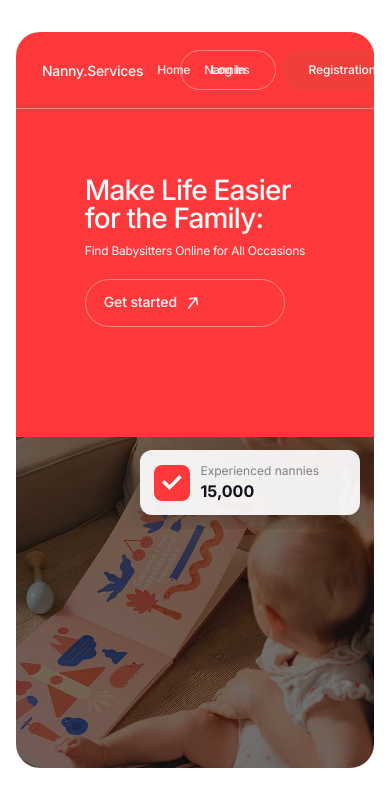
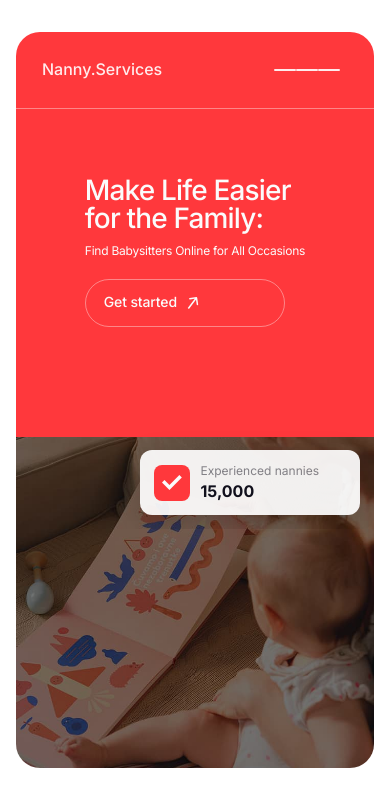
Before and after one commit to MaxBorei/Nanny.Services, a React (Vite) app: page / in a window 390 px wide. Shown: the top 806 px of the page. Built offline with nearby package versions, Linux system fonts and the light colour scheme.

Commit message:
refactor: responsive header and mobile menu

```diff
--- a/src/components/Header/Header.module.css
+++ b/src/components/Header/Header.module.css
@@ -19,8 +19,17 @@
   margin: 0 auto;
 }
 
-/* NAV */
-.nav {
+.logo {
+  color: rgba(255, 255, 255, 0.9);
+  text-decoration: none;
+  font-family: var(--font-family);
+  font-weight: var(--fw-medium);
+  font-size: var(--fs-16);
+  line-height: 1.2;
+}
+
+/* Desktop nav */
+.navDesktop {
   display: flex;
   align-items: center;
   gap: clamp(10px, 1.66vw, 24px);
@@ -47,32 +56,22 @@
   color: var(--color-text-hover);
 }
 
-.authActions {
+/* Desktop auth */
+.authDesktop {
   display: flex;
   gap: clamp(6px, 0.55vw, 8px);
   flex-shrink: 0;
 }
 
-.authBtn {
-  padding-inline: clamp(14px, 1.8vw, 26px);
-  border-radius: 999px;
-  border: 1px solid transparent;
-  font-weight: 600;
-  font-size: clamp(14px, 1.11vw, 16px);
-  cursor: pointer;
-  transition: all 0.15s ease;
-}
-
-/* ghost */
+/* buttons (как у тебя) */
 .authBtnGhost {
   border: 1px solid rgba(251, 251, 251, 0.4);
   border-radius: 30px;
 
-  /* вместо фикс width + огромного padding */
   padding: clamp(12px, 1vw, 14px) clamp(16px, 2.7vw, 39px);
   min-height: clamp(40px, 3.33vw, 48px);
 
-  width: auto; /* ключ */
+  width: auto;
   min-width: clamp(96px, 9vw, 124px);
 
   font-family: var(--font-family);
@@ -86,13 +85,16 @@
   align-items: center;
   justify-content: center;
   white-space: nowrap;
+
+  background: transparent;
+  cursor: pointer;
+  transition: all 0.15s ease;
 }
 
 .authBtnGhost:hover {
   background: rgba(0, 0, 0, 0.25);
 }
 
-/* primary */
 .authBtnPrimary {
   background: var(--color-accent-primary);
   border-radius: 30px;
@@ -100,7 +102,7 @@
   padding: clamp(12px, 1vw, 14px) clamp(16px, 2.8vw, 40px);
   min-height: clamp(40px, 3.33vw, 48px);
 
-  width: auto; /* ключ */
+  width: auto;
   min-width: clamp(120px, 12vw, 168px);
 
   display: inline-flex;
@@ -113,6 +115,10 @@
   line-height: 1.2;
   letter-spacing: -0.01em;
   color: var(--color-text-inverse);
+  border: 1px solid transparent;
+
+  cursor: pointer;
+  transition: all 0.15s ease;
 }
 
 .authBtnPrimary:hover {
@@ -120,20 +126,122 @@
   color: var(--color-text-hover);
 }
 
-.navContainer {
-  display: flex;
-  align-items: center;
-  gap: clamp(12px, 6.4vw, 92px);
-  min-width: 0;
+/* Burger hidden on desktop */
+.burger {
+  display: none;
+  border: 0;
+  background: transparent;
+  padding: 8px;
+  border-radius: 10px;
+  cursor: pointer;
+  flex-shrink: 0;
 }
 
-@media (max-width: 320px) {
-  .nav {
-    flex-wrap: wrap;
-    justify-content: flex-end;
+.burger:hover {
+  background: rgba(0, 0, 0, 0.18);
+}
+
+.burgerBar {
+  display: block;
+  width: 22px;
+  height: 2px;
+  margin: 4px 0;
+  border-radius: 2px;
+  background: rgba(255, 255, 255, 0.9);
+}
+
+/* Mobile menu overlay */
+.mobileMenu {
+  position: fixed;
+  inset: 0;
+  z-index: 9999;
+}
+
+.mobileBackdrop {
+  position: absolute;
+  inset: 0;
+  background: rgba(0, 0, 0, 0.45);
+}
+
+/* Panel is above backdrop */
+.mobilePanel {
+  position: absolute;
+  top: 0;
+  right: 0;
+  z-index: 1;
+
+  height: 100%;
+  width: min(86vw, 360px);
+
+  background: #fff;
+  padding: 18px;
+
+  display: flex;
+  flex-direction: column;
+  gap: 18px;
+
+  box-shadow: -12px 0 40px rgba(0, 0, 0, 0.25);
+}
+
+.mobileClose {
+  align-self: flex-end;
+  width: 40px;
+  height: 40px;
+  border: 0;
+  border-radius: 999px;
+  background: transparent;
+  cursor: pointer;
+  font-size: 20px;
+  line-height: 1;
+  color: rgba(17, 16, 28, 0.8);
+}
+
+.mobileClose:hover {
+  background: rgba(0, 0, 0, 0.06);
+}
+
+.navMobile {
+  display: flex;
+  flex-direction: column;
+  gap: 10px;
+}
+
+.mobileLink {
+  font-family: var(--font-family);
+  font-weight: var(--fw-medium);
+  font-size: clamp(12px, 1.11vw, var(--fs-16));
+  line-height: 1.2;
+  letter-spacing: var(--ls-tight);
+
+  text-decoration: none;
+
+  /* на белом фоне делаем читаемым */
+  color: rgba(17, 16, 28, 0.9);
+
+  padding: 10px 10px;
+  border-radius: 12px;
+}
+
+.mobileLink:hover {
+  background: rgba(0, 0, 0, 0.06);
+}
+
+.authMobile {
+  margin-top: auto;
+  display: grid;
+  gap: 10px;
+}
+
+/* Breakpoint 576 */
+@media (max-width: 576px) {
+  .navDesktop,
+  .authDesktop {
+    display: none;
   }
-  .navContainer {
-    flex-wrap: wrap;
-    justify-content: flex-end;
+
+  .burger {
+    display: inline-flex;
+    align-items: center;
+    justify-content: center;
   }
 }
--- a/src/components/Header/Header.tsx
+++ b/src/components/Header/Header.tsx
@@ -1,87 +1,116 @@
-import { NavLink } from "react-router-dom";
-import clsx from "clsx";
-import Logo from "../Logo/Logo";
+import { useEffect, useState } from "react";
 import css from "./Header.module.css";
-import type { NavLinkProps } from "react-router-dom";
-import { useState } from "react";
-import Modal from "../Modal/Modal";
-import { LoginForm } from "../LoginForm/LoginForm";
-import { RegisterForm } from "../RegisterForm/RegisterForm";
-
-const getNavLinkClass: NavLinkProps["className"] = ({ isActive }) =>
-  clsx(css.navLink, isActive && css.navLinkActive);
-
-type AuthMode = "login" | "register" | null;
 
 export default function Header() {
-  const [authMode, setAuthMode] = useState<AuthMode>(null);
+  const [open, setOpen] = useState(false);
 
-  const isOpen = authMode !== null;
-  const close = () => setAuthMode(null);
+  // ESC closes
+  useEffect(() => {
+    if (!open) return;
+
+    const onKeyDown = (e: KeyboardEvent) => {
+      if (e.key === "Escape") setOpen(false);
+    };
+
+    document.addEventListener("keydown", onKeyDown);
+    return () => document.removeEventListener("keydown", onKeyDown);
+  }, [open]);
+
+  // lock body scroll when menu is open
+  useEffect(() => {
+    if (!open) return;
+    const prev = document.body.style.overflow;
+    document.body.style.overflow = "hidden";
+    return () => {
+      document.body.style.overflow = prev;
+    };
+  }, [open]);
 
   return (
-    <>
     <header className={css.header}>
       <div className={css.inner}>
-          <Logo />
+        <a className={css.logo} href="/">
+          Nanny.Services
+        </a>
 
-          <div className={css.navContainer}>
-            <nav className={css.nav} aria-label="Main navigation">
-              <NavLink to="/" end className={getNavLinkClass}>
+        {/* Desktop nav */}
+        <nav className={css.navDesktop} aria-label="Primary">
+          <a className={css.navLink} href="#">
             Home
-              </NavLink>
-              <NavLink to="/nannies" className={getNavLinkClass}>
+          </a>
+          <a className={css.navLink} href="#">
             Nannies
-              </NavLink>
+          </a>
         </nav>
 
-            <div className={css.authActions}>
+        {/* Desktop auth */}
+        <div className={css.authDesktop}>
+          <button className={css.authBtnGhost} type="button">
+            Log In
+          </button>
+          <button className={css.authBtnPrimary} type="button">
+            Registration
+          </button>
+        </div>
+
+        {/* Burger button (mobile) */}
         <button
           type="button"
-                className={clsx(css.authBtn, css.authBtnGhost)}
-                onClick={() => setAuthMode("login")}
+          className={css.burger}
+          aria-label={open ? "Close menu" : "Open menu"}
+          aria-expanded={open}
+          onClick={() => setOpen((v) => !v)}
         >
+          <span className={css.burgerBar} />
+          <span className={css.burgerBar} />
+          <span className={css.burgerBar} />
+        </button>
+      </div>
+
+      {/* Mobile menu */}
+      {open && (
+        <div className={css.mobileMenu} role="dialog" aria-modal="true">
+          {/* backdrop FIRST so it doesn't cover the panel */}
+          <div className={css.mobileBackdrop} onClick={() => setOpen(false)} />
+
+          <div className={css.mobilePanel}>
+            <button
+              type="button"
+              className={css.mobileClose}
+              aria-label="Close menu"
+              onClick={() => setOpen(false)}
+            >
+              ✕
+            </button>
+
+            <nav className={css.navMobile} aria-label="Mobile">
+              <a
+                className={css.mobileLink}
+                href="#"
+                onClick={() => setOpen(false)}
+              >
+                Home
+              </a>
+              <a
+                className={css.mobileLink}
+                href="#"
+                onClick={() => setOpen(false)}
+              >
+                Nannies
+              </a>
+            </nav>
+
+            <div className={css.authMobile}>
+              <button className={css.authBtnGhost} type="button">
                 Log In
               </button>
-
-              <button
-                type="button"
-                className={clsx(css.authBtn, css.authBtnPrimary)}
-                onClick={() => setAuthMode("register")}
-              >
+              <button className={css.authBtnPrimary} type="button">
                 Registration
               </button>
             </div>
           </div>
         </div>
+      )}
     </header>
-
-      <Modal
-        isOpen={isOpen}
-        onClose={close}
-        title={authMode === "login" ? "Log In" : "Registration"}
-        description={
-          authMode === "login"
-            ? "Welcome back! Please enter your credentials to access your account and continue your babysitter search."
-            : "Create an account to start using the service."
-        }
-      >
-        {authMode === "login" ? (
-          <LoginForm
-            onSubmit={(data) => {
-              console.log("login", data);
-              close();
-            }}
-          />
-        ) : (
-          <RegisterForm
-            onSubmit={(data) => {
-              console.log("register", data);
-              close();
-            }}
-          />
-        )}
-      </Modal>
-    </>
   );
 }
--- a/src/components/LoginForm/LoginForm.module.css
+++ b/src/components/LoginForm/LoginForm.module.css
@@ -44,6 +44,7 @@
   background: transparent;
   cursor: pointer;
   color: rgba(17, 16, 28, 0.55);
+  justify-content: center;
 }
 
 .iconBtn:hover {
@@ -64,3 +65,14 @@
 .submit:hover {
   filter: brightness(0.96);
 }
+
+.ctaIcon {
+  width: clamp(12px, 1vw, 20px);
+  height: clamp(12px, 1.1vw, 20px);
+  flex: 0 0 clamp(12px, 1.1vw, 20px);
+  display: block;
+
+  fill: var(--color-accent-inverse);
+  stroke: var(--color-text-third);
+  stroke-width: 2px;
+}
--- a/src/components/LoginForm/LoginForm.tsx
+++ b/src/components/LoginForm/LoginForm.tsx
@@ -39,7 +39,9 @@ export function LoginForm({ onSubmit }: LoginFormProps) {
           className={css.iconBtn}
           aria-label="Toggle password visibility"
         >
-          👁
+          <svg className={css.ctaIcon} aria-hidden="true">
+            <use href="/vite.svg#icon-eye-off" />
+          </svg>
         </button>
       </div>
 
```
Also changed, not shown: public/vite.svg. Lines whose indentation alone changed are shown as unchanged.
